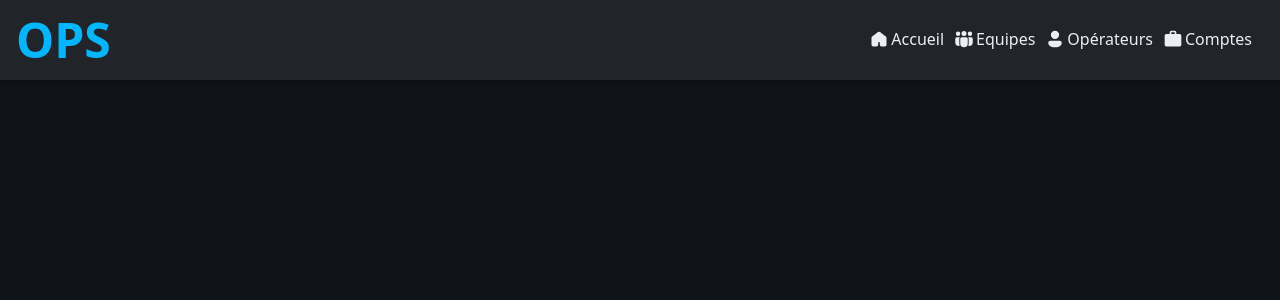
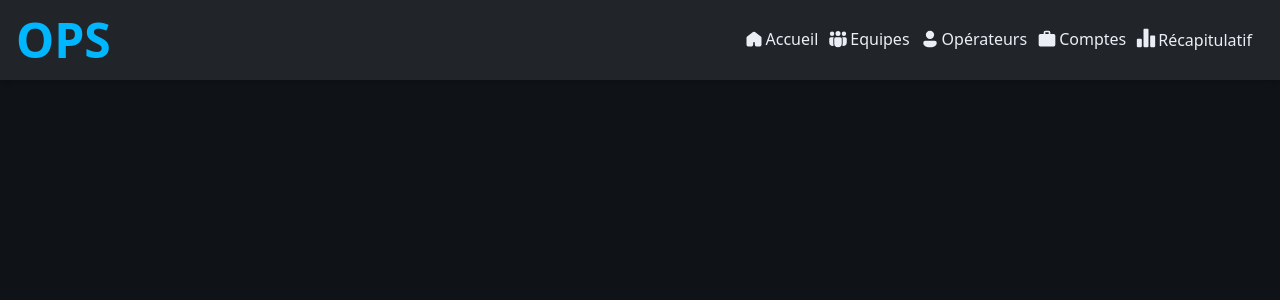
Before and after one commit to wallcreation/OPS-Front, a Vue app: page /admin in a window 1280 px wide. Shown: the top 300 px of the page. Built offline with nearby package versions, Linux system fonts and the light colour scheme; what tailwindcss-motion would draw is missing.

Commit message:
Add summary page and his view

```diff
--- a/src/api/stat.js
+++ b/src/api/stat.js
@@ -57,6 +57,6 @@ async function downloadFacture(year, month) {
   }
 }
 
-export function getChartData() {
-    return api.get('/admin/chartdata')
+export function getChartData(data) {
+    return api.get('/admin/chartdata', data)
 }
--- a/src/components/admin/Header.vue
+++ b/src/components/admin/Header.vue
@@ -14,12 +14,12 @@ const router = useRouter()
 const show = ref(false)
 const stores = useAppStore()
 const dologout = async () => {
-  const [res,err] = await safeCall(logout())
+  const [res, err] = await safeCall(logout())
   clearProfile()
   router.push({ name: 'login' })
 }
 const reload = async () => {
-  notification.notify("Rechargement des données", "info")
+  notification.notify('Rechargement des données', 'info')
   const [data, err] = await fetchAllAppData()
   if (err) {
     if (err.code === 1003) {
@@ -123,6 +123,19 @@ const reload = async () => {
       </span>
       <span class="hidden md:inline">Comptes</span>
     </RouterLink>
+    <RouterLink
+      to="/admin/summary"
+      class="mx-1 hover:border-b-2 hover:border-primary-light flex items-center"
+      active-class="text-primary-light border-b-2 border-primary"
+    >
+      <svg xmlns="http://www.w3.org/2000/svg" width="24" height="24" viewBox="0 0 24 24" class="inline pb-1">
+        <path
+          fill="currentColor"
+          d="M6 13H2c-.6 0-1 .4-1 1v8c0 .6.4 1 1 1h4c.6 0 1-.4 1-1v-8c0-.6-.4-1-1-1m16-4h-4c-.6 0-1 .4-1 1v12c0 .6.4 1 1 1h4c.6 0 1-.4 1-1V10c0-.6-.4-1-1-1m-8-8h-4c-.6 0-1 .4-1 1v20c0 .6.4 1 1 1h4c.6 0 1-.4 1-1V2c0-.6-.4-1-1-1"
+        />
+      </svg>
+      <span class="hidden md:inline">Récapitulatif</span>
+    </RouterLink>
     <button @click="show = !show" class="flex mx-1 hover:border-b-2 hover:border-primary-light">
       <span class="font-bold text-lg text-primary">{{ initials }}</span>
     </button>
--- a/src/router/index.js
+++ b/src/router/index.js
@@ -70,6 +70,12 @@ const router = createRouter({
           name: 'account-info',
           component: AccountInfo,
           meta: { requiresAuth: true, role: 'admin'}
+        },
+        {
+          path: '/admin/summary',
+          name: 'admin-summary',
+          component: Summary,
+          meta: { requiresAuth: true, role: 'admin'}
         }
       ],
     },
@@ -90,6 +96,7 @@ const router = createRouter({
 
 // 👇 Global Navigation Guard
 import { useSessionStore } from '@/stores/session'
+import Summary from '@/views/admin/Summary.vue'
 
 router.beforeEach((to, from, next) => {
   const session = useSessionStore()
--- a/src/views/admin/Summary.vue
+++ b/src/views/admin/Summary.vue
@@ -1,15 +1,25 @@
 <script setup>
-import { computed, ref, onMounted } from 'vue'
-import { updateStore, safeCall, getChartData } from '@/api'
+import dayjs from 'dayjs'
+import { onMounted, ref } from 'vue'
+import { safeCall, getChartData } from '@/api'
 import MyChart from '@/components/admin/MyChart.vue'
 import MonthSelector from '@/components/utils/MonthSelector.vue'
 
+const selectedMonth = ref(dayjs().format('YYYY-MM'))
+const stats = ref([])
+
+const monthChanged = async (month) => {
+  selectedMonth.value = month
+  const data = {
+    date: selectedMonth.value,
+  }
+  const [res, err] = await safeCall(getChartData(data))
+  if (err) console.log("Dashboard error ", err)
+  stats.value = res
+}
 
 onMounted(async () => {
-  const [res, err] = await safeCall(getChartData())
-  if (err) console.log("Dashboard error ", err)
-  stats.value = res
-  console.log("res ", res)
+  monthChanged(selectedMonth.value)
 })
 </script>
 
@@ -20,7 +30,7 @@ onMounted(async () => {
   </div>
   <div class="flex gap-2">
     <div class="flex-grow">
-      <MonthSelector />
+      <MonthSelector :modelValue="selectedMonth" @update:month="monthChanged" />
     </div>
     <button class="p-2 border-2 border-primary rounded-xl hover:bg-primary-dark hover:border-primary-dark">Télécharger la facture</button>
   </div>
```
